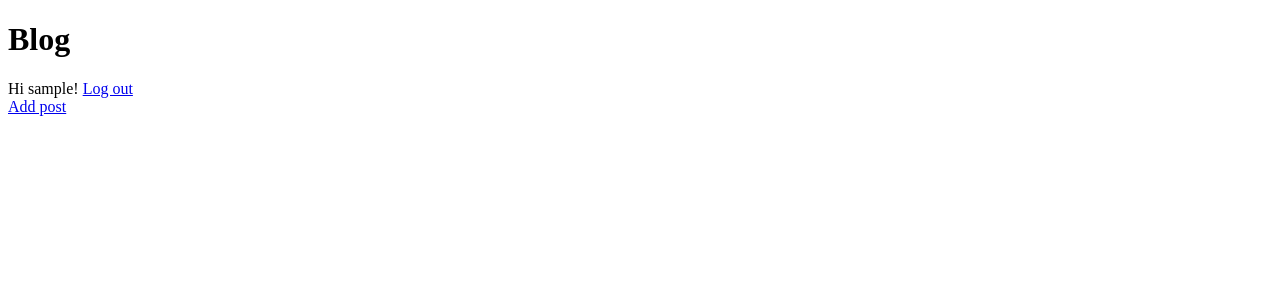
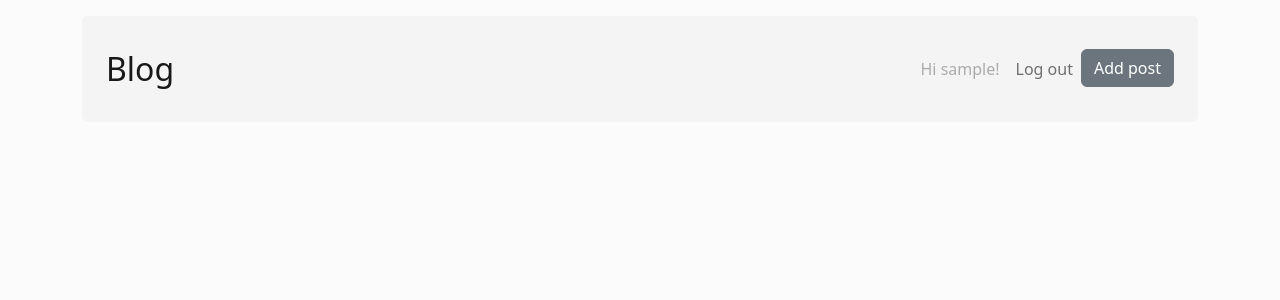
Before and after one commit to lpoznanski/NBRT, a Django app: page / in a window 1280 px wide. Shown: the top 300 px of the page. Run offline with Django 4.2, Linux system fonts and the light colour scheme; the visitor is signed in with stand-in values (Sample User, id 1); data that the repository does not hold is empty.

Commit message:
2.2. task - added CSS style

```diff
--- a/2. Backend - Python/2.2./blog/blog_app/forms.py
+++ b/2. Backend - Python/2.2./blog/blog_app/forms.py
@@ -1,5 +1,5 @@
 from django import forms
 
 class PostForm(forms.Form):
-    title = forms.CharField(max_length=200)
-    content = forms.CharField(widget=forms.Textarea)
+    title = forms.CharField(max_length=200, widget=forms.TextInput(attrs={'class': 'form-control'}))
+    content = forms.CharField(widget=forms.Textarea(attrs={'class': 'form-control'}))
--- a/2. Backend - Python/2.2./blog/blog_app/templates/add_post.html
+++ b/2. Backend - Python/2.2./blog/blog_app/templates/add_post.html
@@ -6,7 +6,7 @@
 <form method="post">
   {% csrf_token %}
   {{ form }}
-  <button name="add" type="submit">Publish</button>
+  <button name="add" type="submit" class="btn btn-dark mt-3">Publish</button>
 </form>
 {% else %}
     <p><a href="{% url 'login' %}">Log in</a> to add post</p>
--- a/2. Backend - Python/2.2./blog/blog_app/templates/base.html
+++ b/2. Backend - Python/2.2./blog/blog_app/templates/base.html
@@ -3,13 +3,12 @@
 <head>
     <meta charset="UTF-8">
     <title>{% block title %}Blog{% endblock %}</title>
+    <link rel="stylesheet" href="https://cdn.jsdelivr.net/npm/bootstrap@5.2.2/dist/css/bootstrap.min.css">
 </head>
-<body>
-<header>
-<h1>Blog</h1>
-</header>
-
-{% block content %}{% endblock %}
-
+<body style="background: #fbfbfb">
+    <div class="container-lg ">
+        {% include 'navbar.html' %}
+        {% block content %}{% endblock %}
+    </div>
 </body>
 </html>
--- a/2. Backend - Python/2.2./blog/blog_app/templates/edit_post.html
+++ b/2. Backend - Python/2.2./blog/blog_app/templates/edit_post.html
@@ -6,7 +6,7 @@
 <form method="post">
   {% csrf_token %}
   {{ form }}
-  <button name="add" type="submit">Update</button>
+  <button name="add" type="submit" class="btn btn-dark mt-3">Update</button>
 </form>
 {% else %}
     <p><a href="{% url 'login' %}">Log in</a> to update post</p>
--- a/2. Backend - Python/2.2./blog/blog_app/templates/index.html
+++ b/2. Backend - Python/2.2./blog/blog_app/templates/index.html
@@ -1,25 +1,21 @@
 {%  extends 'base.html' %}
 
 {% block content %}
-{% if user.is_authenticated %}
-    Hi {{ user.username }}!
-    <a href="{% url 'logout' %}">Log out</a>
-    <div>
-        <a href="{% url 'add-post' %}">Add post</a>
-    </div>
-{% else %}
-    <a href="{% url 'signup' %}">Sign up</a> or <a href="{% url 'login' %}">Log In</a>
-{% endif %}
-{% for post in post_list %}
-    <div>
-        <h2>{{ post.title }}</h2>
-        <p>{{ post.author }} | {{ post.created_on }}</p>
-        <p>{{ post.content|slice:":200" }}</p>
-        <a href="{% url 'post-detail' post.slug %}">Read more</a>
+
+    <div class="">
+    {% for post in post_list %}
+    <div class="card shadow p-3 mb-5 bg-white rounded">
+        <h4 class="card-header">{{ post.title }}</h4>
+        <p class="text-secondary p-3">{{ post.author }} | {{ post.created_on }}</p>
+        <p class="card-text p-3">{{ post.content|slice:":200" }}</p>
+        <div class="btn-group">
+        <a href="{% url 'post-detail' post.slug %}" class="btn btn-dark">Read more</a>
         {% if user == post.author %}
-        <a href="{% url 'edit-post' post.slug %}">Update</a>
+        <a href="{% url 'edit-post' post.slug %}" class="btn btn-secondary">Update</a>
         {% endif %}
+        </div>
     </div>
 {% endfor %}
+    </div>
 
 {% endblock %}
--- /dev/null
+++ b/2. Backend - Python/2.2./blog/blog_app/templates/navbar.html
@@ -0,0 +1,25 @@
+<nav class="navbar navbar-expand-lg navbar-light mb-5 mt-3 p-4 rounded" style="background-color: rgb(244, 244, 244)">
+  <a class="navbar-brand" href="/" style="font-size: xx-large">Blog</a>
+  <div class="collapse navbar-collapse" id="navbarSupportedContent">
+    <ul class="navbar-nav ms-auto">
+        {% if user.is_authenticated %}
+        <li>
+            <a class="nav-link disabled">Hi {{ user.username }}!</a>
+        </li>
+        <li class="nav-item active">
+            <a class="nav-link" href="{% url 'logout' %}">Log out</a>
+        </li>
+        <li class="nav-item active">
+            <a class="btn btn-secondary" href="{% url 'add-post' %}">Add post</a>
+        </li>
+        {% else %}
+        <li class="nav-item active">
+            <a class="nav-link" href="{% url 'signup' %}">Sign up</a>
+        </li>
+        <li class="nav-item active">
+            <a class="nav-link" href="{% url 'login' %}">Log in</a>
+        </li>
+    {% endif %}
+    </ul>
+  </div>
+</nav>
--- a/2. Backend - Python/2.2./blog/blog_app/templates/post_detail.html
+++ b/2. Backend - Python/2.2./blog/blog_app/templates/post_detail.html
@@ -3,8 +3,8 @@
 {% block content %}
 <div>
     <h2>{{ post.title }}</h2>
-    <p>{{ post.author }} | {{ post.created_on }}</p>
+    <p class="text-secondary">{{ post.author }} | {{ post.created_on }}</p>
     <p>{{ post.content }}</p>
-    <a href="/">Back</a>
+    <a href="/" class="btn btn-dark">Back</a>
 </div>
 {% endblock %}
--- a/2. Backend - Python/2.2./blog/blog_app/templates/registration/login.html
+++ b/2. Backend - Python/2.2./blog/blog_app/templates/registration/login.html
@@ -1,10 +1,10 @@
 {% extends 'base.html' %}
 
 {% block content %}
-<h2>Log In</h2>
-<form method="post">
+<h3>Log In</h3>
+<form method="post" class="" style="width: 300px; margin: auto;">
   {% csrf_token %}
   {{ form.as_p }}
-  <button type="submit">Log In</button>
+  <button type="submit" class="btn btn-dark">Log In</button>
 </form>
 {% endblock %}
--- a/2. Backend - Python/2.2./blog/blog_app/templates/registration/signup.html
+++ b/2. Backend - Python/2.2./blog/blog_app/templates/registration/signup.html
@@ -1,10 +1,10 @@
 {% extends 'base.html' %}
 
 {% block content %}
-<h2>Create account</h2>
-<form method="post">
+<h3>Create account</h2>
+<form method="post" style="width: 300px; margin: auto">
   {% csrf_token %}
   {{ form.as_p }}
-  <button type="submit">Sign up</button>
+  <button type="submit" class="btn btn-dark">Sign up</button>
 </form>
 {% endblock %}
```
